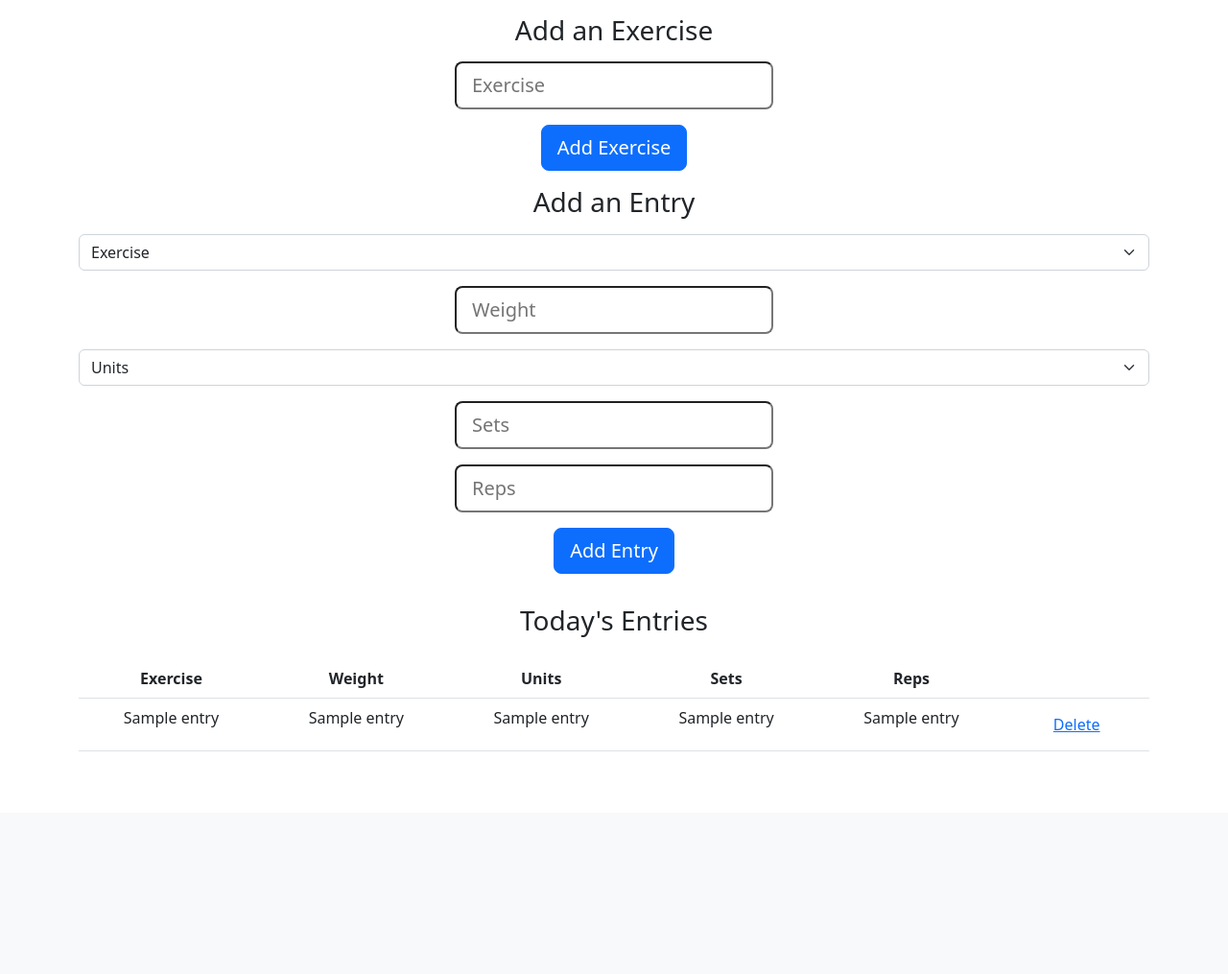
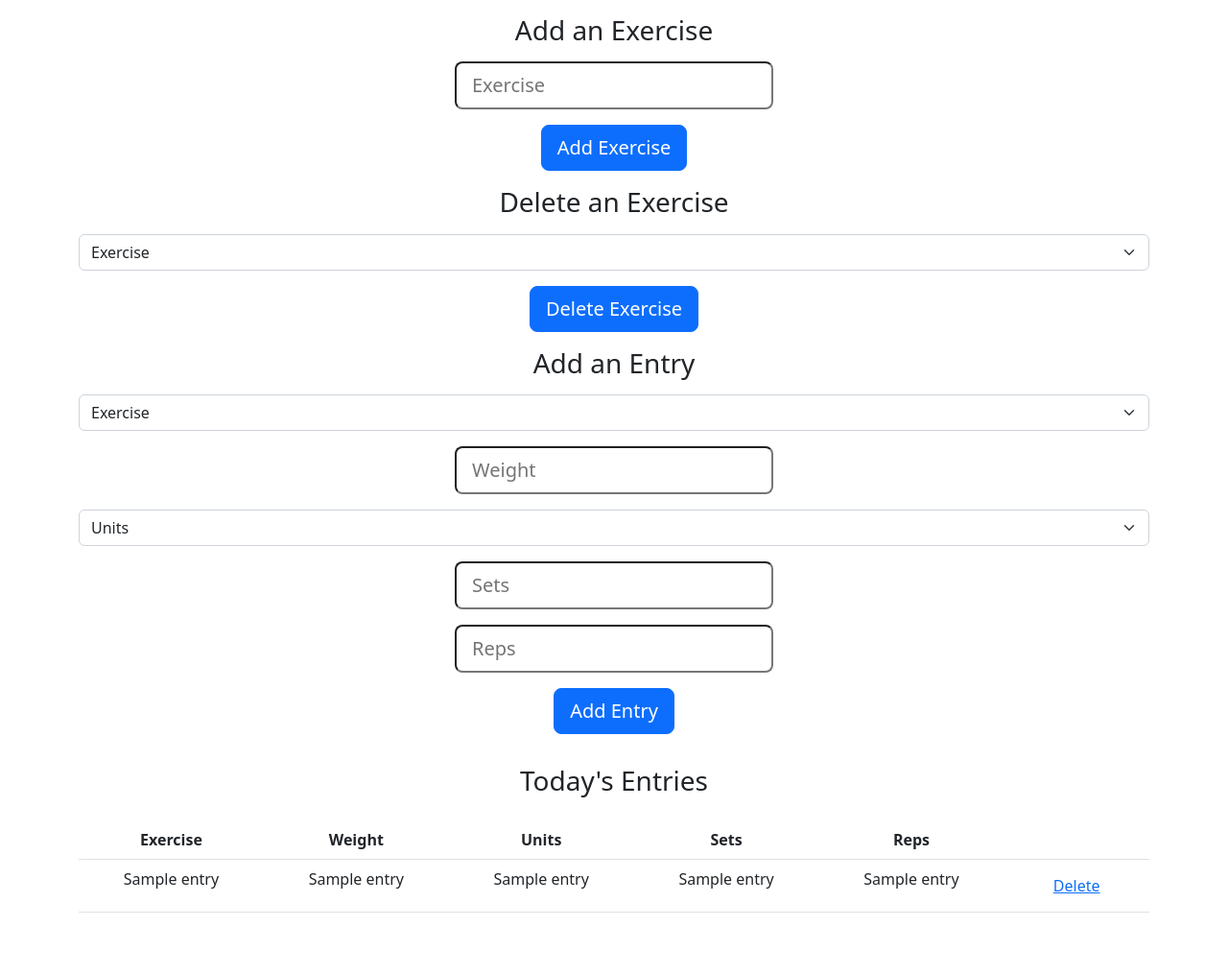
Before and after one commit to rkhan71/myJim, a Flask app: template templates/diary.html in a window 1280 px wide. Shown: the part 271-1286 px from the top of the page at 96% size. Before the commit the page ends 1054 px from the top, so only its background shows below. Run offline with Flask 2, Linux system fonts and the light colour scheme; a user stored in the database is signed in; tables that the repository leaves empty hold one stand-in row (values such as "Sample post"); the template is opened without the code that fills it: most values are stand-ins (such as "Sample title", 1, 10 or a date in 2020).

Commit message:
allows users to delete exercises from database

```diff
--- a/app.py
+++ b/app.py
@@ -118,6 +118,17 @@
             connect.commit()
             connect.close()
             return render_template("diary.html", exercises=exercises, entries=entries)
+        elif request.form.get("exercise-del"):
+            connect = sqlite3.connect("myJim.db")
+            cursor = connect.cursor()
+            cursor.execute("DELETE FROM exercise_list WHERE exercise = ?", (request.form.get("exercise-del"),))
+            cursor.execute("SELECT * FROM exercise_list WHERE user_id = ?", (session["user_id"],))
+            exercises = cursor.fetchall()
+            cursor.execute("SELECT * FROM diary WHERE user_id = ? AND day = ?", (session["user_id"], session["date"]))
+            entries = cursor.fetchall()
+            connect.commit()
+            connect.close()
+            return render_template("diary.html", exercises=exercises, entries=entries)
         else:
             return render_template("error.html", message="Required field not filled out.")
     else:
--- a/templates/diary.html
+++ b/templates/diary.html
@@ -24,6 +24,22 @@
             <input type="text" name="exercise" class="form-control-lg" placeholder="Exercise">
         </div>
         <button type="submit" class="btn btn-primary btn-lg">Add Exercise</button>
+    </form>
+</div>
+<div class="container mb-3">
+    <h3>Delete an Exercise</h3>
+</div>
+<div class="container mb-3">
+    <form action="/diary" method="post">
+        <div class="mb-3">
+            <select class="form-select" aria-label="Default select example" name="exercise-del">
+                <option selected>Exercise</option>
+                {% for e in exercises %}
+                <option value="{{ e[1] }}">{{ e[1] }}</option>
+                {% endfor %}
+            </select>
+        </div>
+        <button type="submit" class="btn btn-primary btn-lg">Delete Exercise</button>
     </form>
 </div>
 <div class="container mb-3">
```
Also changed, not shown: myJim.db.
